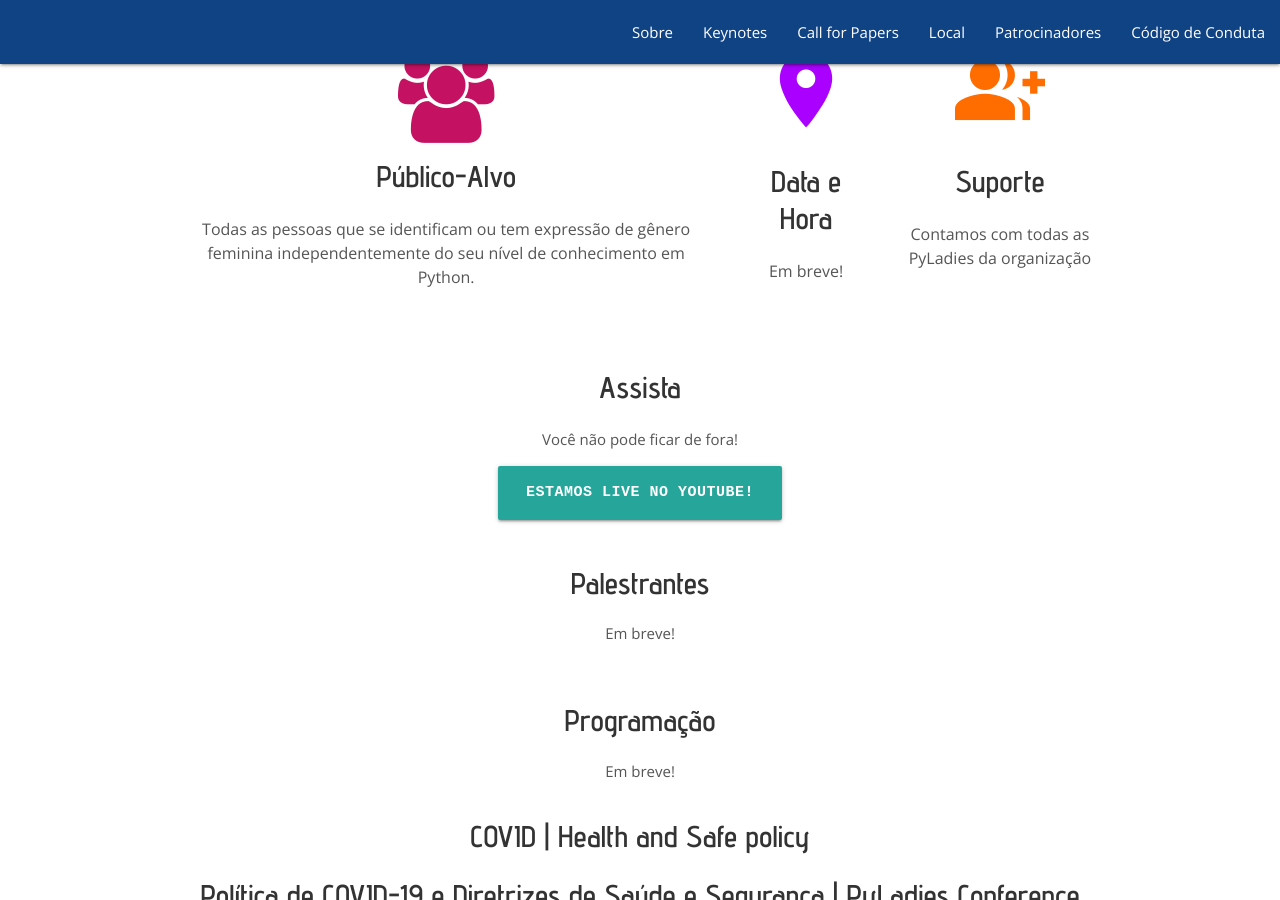
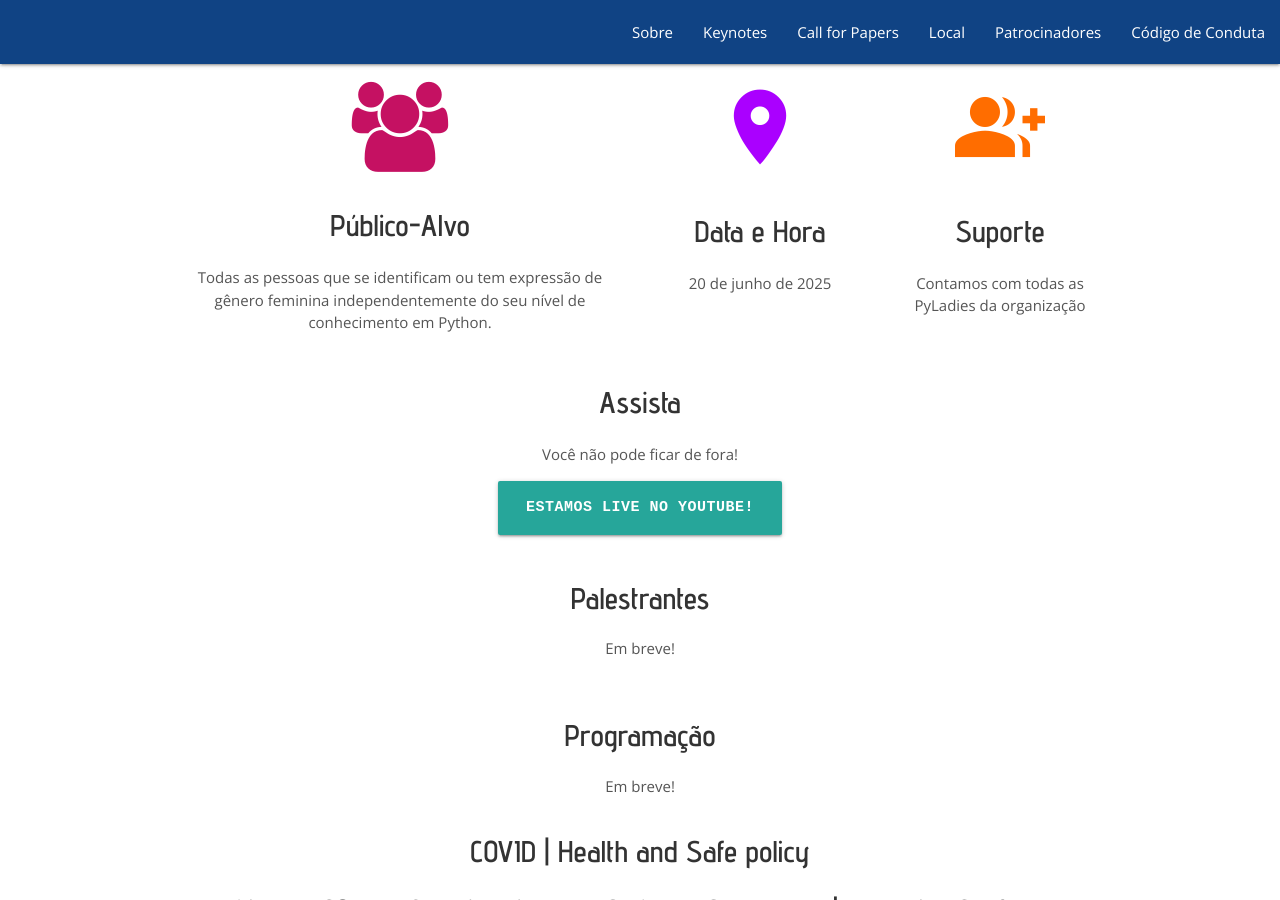
Before and after one commit to pyladies-brazil/conf, a Jekyll site: the page built from index.html, in a window 1280 px wide and 900 px high, scrolled down 1066 px. Built offline with Jekyll 4.4.1, drawn with Linux system fonts in a browser that asks for light colours; nearby versions of some CDN libraries.

Commit message:
Adicionando data do evento e mudança na url do formulário de call for papers

```diff
--- a/_includes/about.html
+++ b/_includes/about.html
@@ -1,28 +1,29 @@
+<br/><br/>
 
-
- <div class="user-details">
-  <h1> Sobre </h1>
-  <p> {{site.user_description}} </p>
+<div class="row">
+	<div class="col s12 center">
+		<h1> Sobre </h1>
+		<p> {{site.user_description}} </p>
+	</div>
 
 </div>
 
-<div class="user">
-    <div class="tech">
-      <span> <i class="large fa fa-users face"></i> </span>
+<div class="row">
+
+	<div class="col s6 center">
+      <i class="large fa fa-users face"></i>
       <h2>Público-Alvo</h2>
       <p>Todas as pessoas que se identificam ou tem expressão de gênero feminina independentemente do seu nível de conhecimento em Python.</p>
     </div>
 
-    <div class="tech">
+	 <div class="col s3 center">
+        <i class="large material-icons location">location_on</i>
+        <h2>Data e Hora</h2>
+		<p>20 de junho de 2025</p>
+    </div>
 
-        <span> <i class="large material-icons location">location_on</i> </span>
-        <h2>Data e Hora</h2>
-      <p>Em breve!</p>
-    </div>
-    <div class="tech">
-
-      <span> <i class="large material-icons group">group_add</i> </span>
-
+    <div class="col s3 center">
+      <i class="large material-icons group">group_add</i>
       <h2>Suporte</h2>
       <p>Contamos com todas as PyLadies da organização</p>
     </div>
--- a/_includes/call_for_papers.html
+++ b/_includes/call_for_papers.html
@@ -9,7 +9,7 @@
 
 				<p>As submissões de atividades para a PyLadies BR Conf 2025 estão abertas! 🚀 </p>
 				<p>Se você tem uma palestra, tutorial ou painel incrível para compartilhar, essa é a sua chance de brilhar na maior conferência da comunidade PyLadies no Brasil!</p>
-				<a class="btn-large waves-effect waves-light color-button" target="_blank" href="https://docs.google.com/forms/d/e/1FAIpQLScQGJ3C4RcCDdt07krDJkj-wlGS84rvut9XDwhOzRK3ZU5k5w/viewform">
+				<a class="btn-large waves-effect waves-light color-button" target="_blank" href="https://docs.google.com/forms/d/e/1FAIpQLSfjv-rVmeGN5Q8RaLVNQ9BMUvW2_Ec0ivraIxr7nFihtoUqPg/viewform?usp=preview">
 					<i class="material-icons left">edit_note</i>
 					Formulário de Submissão
 				</a>
```
